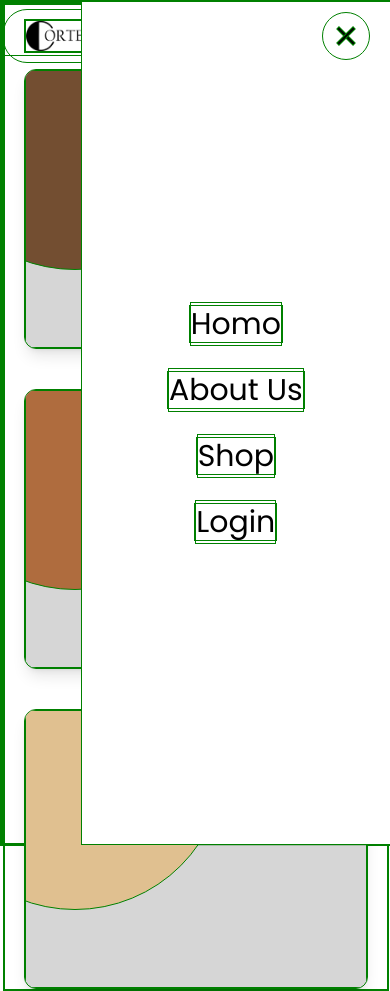
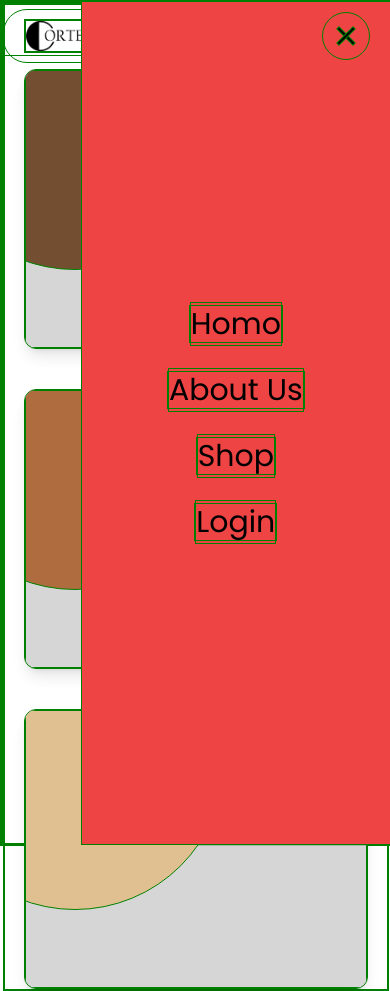
Before and after one commit to mohammad-k13/cortex, a Next.js app: page /shop in a window 390 px wide. Both pictures are taken after a click on the button 346 px from the left and 36 px from the top of the page. Built offline with nearby package versions, Linux system fonts and the light colour scheme.

Commit message:
fixing bug

```diff
--- a/components/Header/MobileHeader.tsx
+++ b/components/Header/MobileHeader.tsx
@@ -40,7 +40,7 @@ function MobileHeader() {
 			/>
 			<motion.ul
 				initial={false}
-				className="flex-center flex-col gap-7 absolute top-0 right-0 opacity-0 bg-white z-40"
+				className="flex-center flex-col gap-7 absolute top-0 right-0 bg-red-500 z-40"
 				onClick={() => setActive(pv => !pv)}
 				variants={ToggleMenu}>
 				{NavItems.map((navItem, index: number) => (
```
